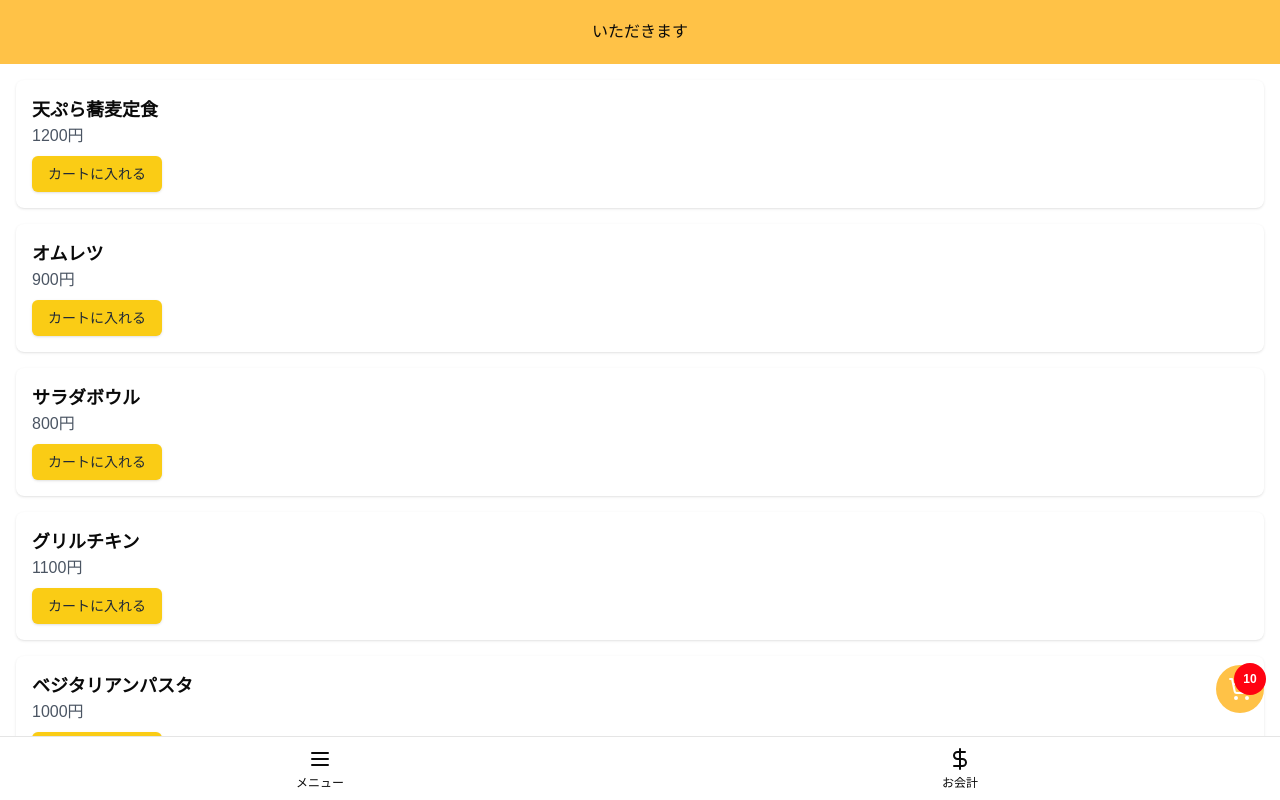
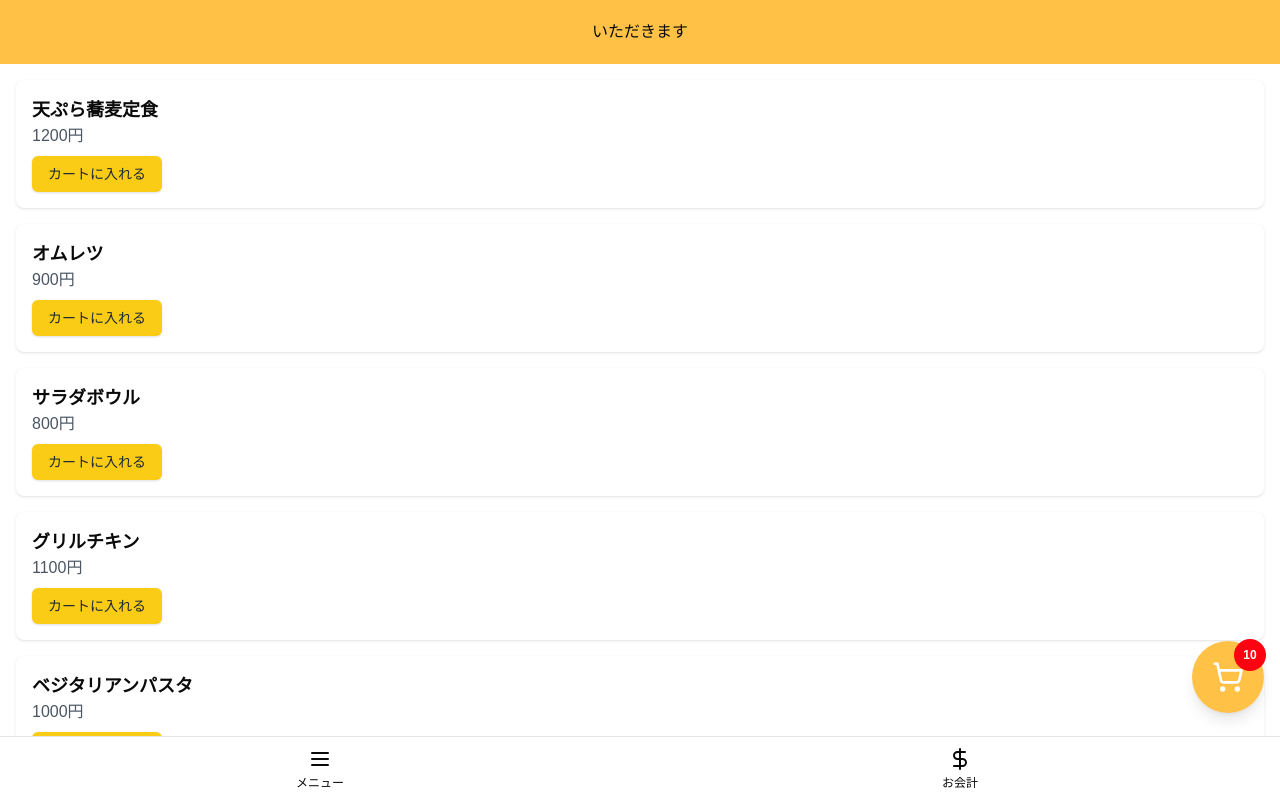
Before and after one commit to a-company-jp/gaishi-hackathon-app, a Next.js app in the folder webapp/: page /menu in a window 1280 px wide. Built offline with nearby package versions, Linux system fonts and the light colour scheme; no server answers.

Commit message:
:lipstick: カートボタンのUIを微修正

```diff
--- a/webapp/src/components/CartButton.tsx
+++ b/webapp/src/components/CartButton.tsx
@@ -9,8 +9,8 @@ type CartButtonProps = {
 export default function CartButton({ count }: CartButtonProps) {
   return (
     <div className="relative inline-block">
-      <div className="p-3 bg-primary rounded-full">
-        <ShoppingCart className="w-6 h-6 text-white" />
+      <div className="p-5 bg-primary rounded-full shadow-lg">
+        <ShoppingCart className="w-8 h-8 text-white" />
       </div>
       {typeof count === "number" && <NumberBadge count={count} />}
     </div>
```
